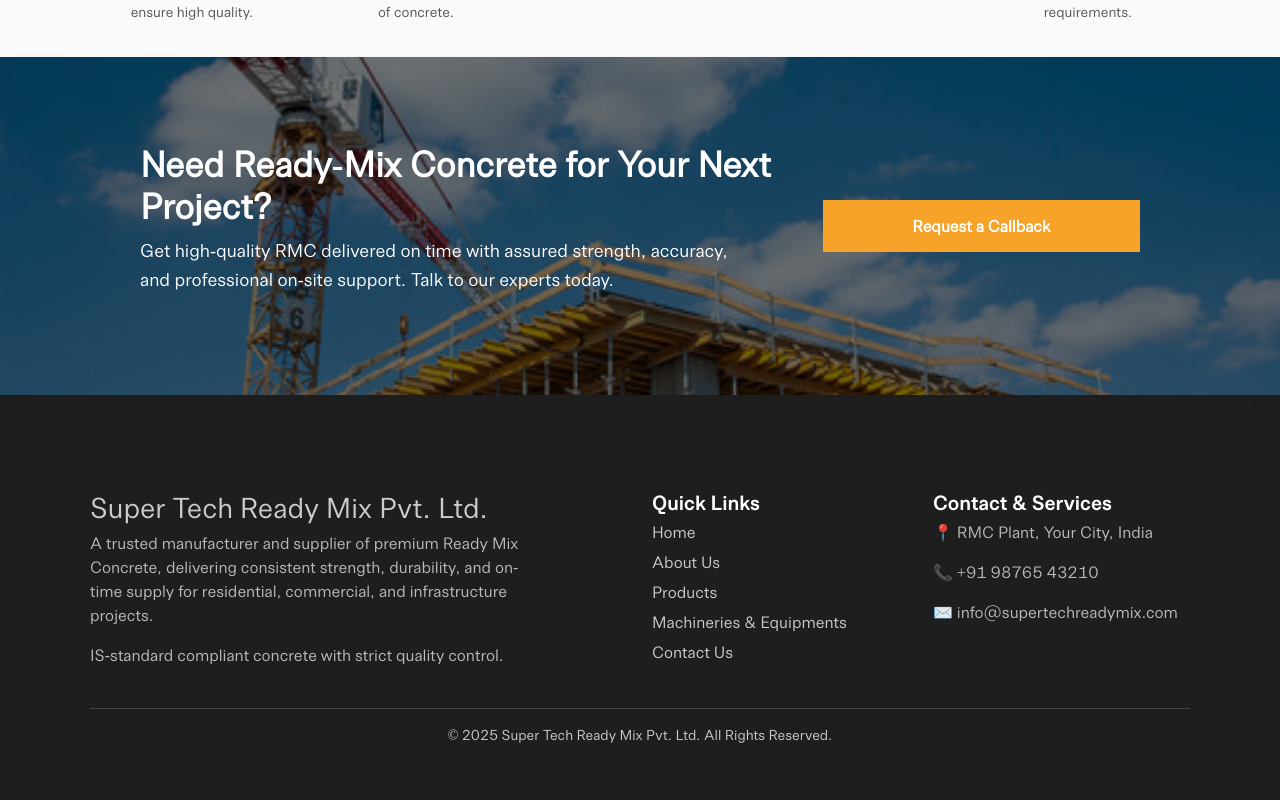
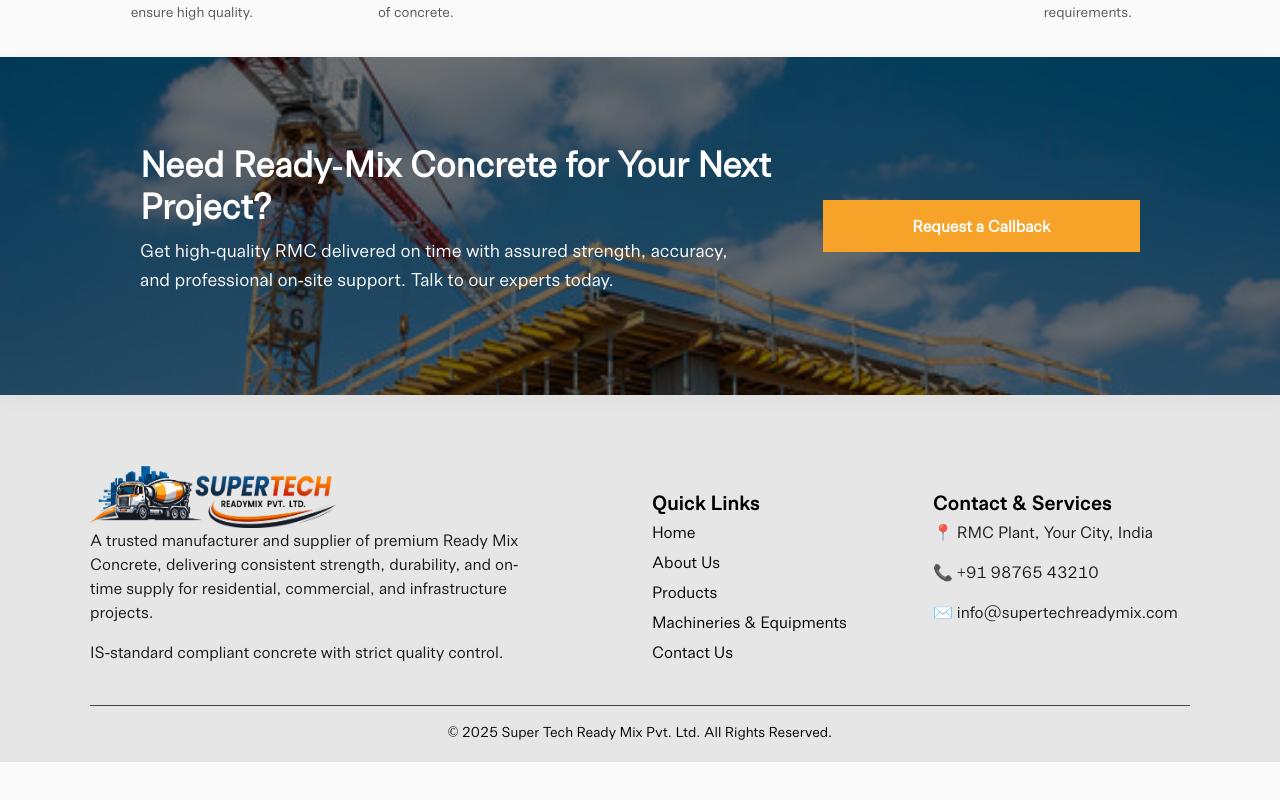
Before and after one commit to palak-parwani/rmc-website, a Next.js app: page / in a window 1280 px wide. Shown: the part 2425-3225 px from the top of the page. After the commit the page ends 3187 px from the top, so only its background shows below. Built offline with nearby package versions, Linux system fonts and the light colour scheme.

Commit message:
fix footer

```diff
--- a/src/components/Footer/Footer.jsx
+++ b/src/components/Footer/Footer.jsx
@@ -1,4 +1,5 @@
 'use client';
+import Image from "next/image";
 import styles from "./Footer.module.css";
 import Link from "next/link";
 import { Row, Col } from "react-bootstrap";
@@ -6,13 +7,22 @@
 export default function Footer() {
   return (
     <footer className={styles.footer}>
-      <div className="standard-padding">
+      <div className={`${styles.padding} standard-padding`}>
 
         <Row className="gy-4">
 
           {/* COMPANY INFO */}
-          <Col md={5}>
-            <h3>Super Tech Ready Mix Pvt. Ltd.</h3>
+          <Col md={5} className="mt-0">
+            {/* <h3>Super Tech Ready Mix Pvt. Ltd.</h3> */}
+            <Link href="/" onClick={() => setMenuOpen(false)}>
+            <Image
+              src="/images/stlogo.webp"
+              alt="Construction Logo"
+              width={140}
+              height={50}
+              className={styles.logo}
+            />
+          </Link>
             <p className={`desc ${styles.desc}`}>
               A trusted manufacturer and supplier of premium Ready Mix Concrete,
               delivering consistent strength, durability, and on-time supply for
--- a/src/components/Footer/Footer.module.css
+++ b/src/components/Footer/Footer.module.css
@@ -1,7 +1,12 @@
 .footer {
-  background: #1e1e1e;
+  background: #e6e6e6;
   padding: 60px 0 20px;
-  color: #ccc;
+  /* color: #ccc; */
+  color: black;
+}
+
+.padding {
+  padding-bottom: 0px !important;
 }
 
 .grid {
@@ -10,6 +15,11 @@
   flex-wrap: wrap;
   justify-content: space-between;
   margin-bottom: 40px;
+}
+
+.logo {
+  width: 246px;
+  height: 62px;
 }
 
 .list {
@@ -24,13 +34,13 @@
 
 .list li a {
   text-decoration: none;
-  color: #ccc;
+  color: black;
   font-weight: 500;
   transition: color 0.3s ease;
 }
 
 .list li a:hover {
-  color: #ccc;
+  color: black;
 }
 
 .bottom {
@@ -40,42 +50,58 @@
   font-size: 14px;
   margin-top: 25px;
 }
-.heading{
+
+.heading {
   font-size: 20px;
-  color: white;
+  color: black;
 }
-.desc{
-  color: #ccc;
+
+.desc {
+  color: black;
 }
-@media (max-width: 768px){
-  .desc{
+
+@media (max-width: 768px) {
+  .desc {
     font-size: 12px;
     margin-bottom: 0px;
   }
-  .heading{
+
+  .heading {
     font-size: 16px;
   }
-  .list li a{
+
+  .list li a {
     font-size: 12px;
   }
-  .list li{
+
+  .list li {
     margin-bottom: 0px;
   }
 }
-@media (max-width: 576px){
-  .list li a{
+
+@media (max-width: 576px) {
+  .list li a {
     font-size: 14px;
   }
-  .list li{
+
+  .list li {
     margin-bottom: 3px;
   }
-  .bottom{
+
+  .bottom {
     font-size: 12px;
   }
-  .footer{
+
+  .footer {
     padding: 20px 0 20px;
   }
-   .desc{
+
+  .desc {
     margin-bottom: 8px;
   }
+
+  .logo {
+    width: 220px;
+    height: 60px;
+  }
 }
```
